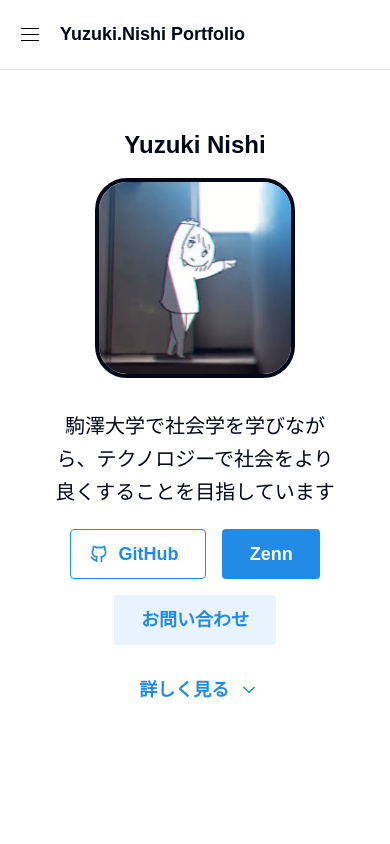
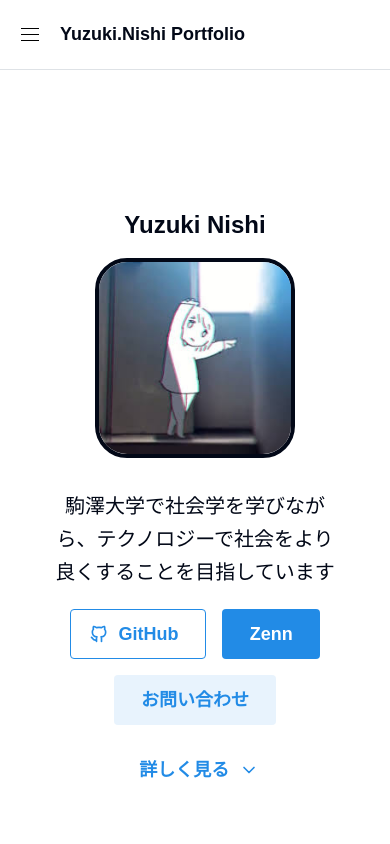
Before and after one commit to Yuzuki-png/my-port, a Next.js app: page / in a window 390 px wide. Shown: the top 844 px of the page. Built offline with nearby package versions, Linux system fonts and the light colour scheme.

Commit message:
feat: webview対応

```diff
--- a/src/app/globals.css
+++ b/src/app/globals.css
@@ -78,3 +78,28 @@ html {
     padding-top: 6rem !important;
   }
 }
+
+@supports (padding-top: env(safe-area-inset-top)) {
+  #home {
+    padding-top: calc(env(safe-area-inset-top) + 6rem) !important;
+  }
+}
+
+@media screen and (max-width: 768px) {
+  .webview-safe {
+    padding-top: max(env(safe-area-inset-top, 0), 7rem) !important;
+  }
+}
+
+@media (display-mode: minimal-ui),
+       (display-mode: standalone),
+       (max-width: 768px) and (orientation: portrait) {
+  #home {
+    padding-top: 8rem !important;
+    min-height: calc(100vh - env(safe-area-inset-bottom, 0)) !important;
+  }
+
+  .hero-title {
+    margin-top: 2rem !important;
+  }
+}
--- a/src/app/layout.tsx
+++ b/src/app/layout.tsx
@@ -81,6 +81,10 @@ export default function RootLayout({
   return (
     <html lang="ja" suppressHydrationWarning>
       <head>
+        <meta name="viewport" content="width=device-width, initial-scale=1, viewport-fit=cover" />
+        <meta name="mobile-web-app-capable" content="yes" />
+        <meta name="apple-mobile-web-app-capable" content="yes" />
+        <meta name="apple-mobile-web-app-status-bar-style" content="default" />
         <link rel="icon" href="/favicon.ico" sizes="any" />
         <link rel="icon" href="/icon.svg" type="image/svg+xml" />
         <link rel="apple-touch-icon" href="/apple-touch-icon.png" />
--- a/src/components/sections/Hero.tsx
+++ b/src/components/sections/Hero.tsx
@@ -20,7 +20,7 @@ const Hero = () => {
   return (
     <section
       id="home"
-      className="min-h-screen flex items-center justify-center bg-gradient-to-br from-blue-50 via-indigo-50 to-purple-100 dark:from-gray-900 dark:via-blue-900 dark:to-purple-900 pt-20 md:pt-0"
+      className="min-h-screen flex items-center justify-center bg-gradient-to-br from-blue-50 via-indigo-50 to-purple-100 dark:from-gray-900 dark:via-blue-900 dark:to-purple-900 pt-24 sm:pt-28 md:pt-32 lg:pt-20"
     >
       <Container size="xl" className="py-20">
         <Paper
@@ -35,7 +35,7 @@ const Hero = () => {
                   <Title
                     order={2}
                     size="1.5rem"
-                    className="text-2xl font-semibold text-gray-800 dark:text-gray-200"
+                    className="text-2xl font-semibold text-gray-800 dark:text-gray-200 hero-title"
                   >
                     Yuzuki Nishi
                   </Title>
```
